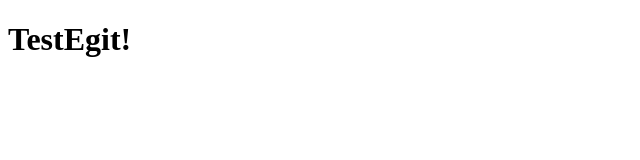
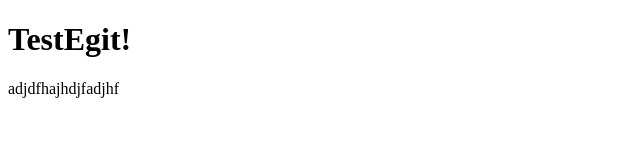
Before and after one commit to fianniello12/testegit, a plain HTML site: page WebContent/index.html in a window 1280 px wide. Shown: the whole page, without its empty margins (0-640 px from the left). Drawn offline with Linux system fonts and the light colour scheme.

Commit message:
Update index.html

```diff
--- a/WebContent/index.html
+++ b/WebContent/index.html
@@ -8,5 +8,7 @@
 
 <h1>TestEgit!</h1>
 
+adjdfhajhdjfadjhf
+
 </body>
 </html>
```
